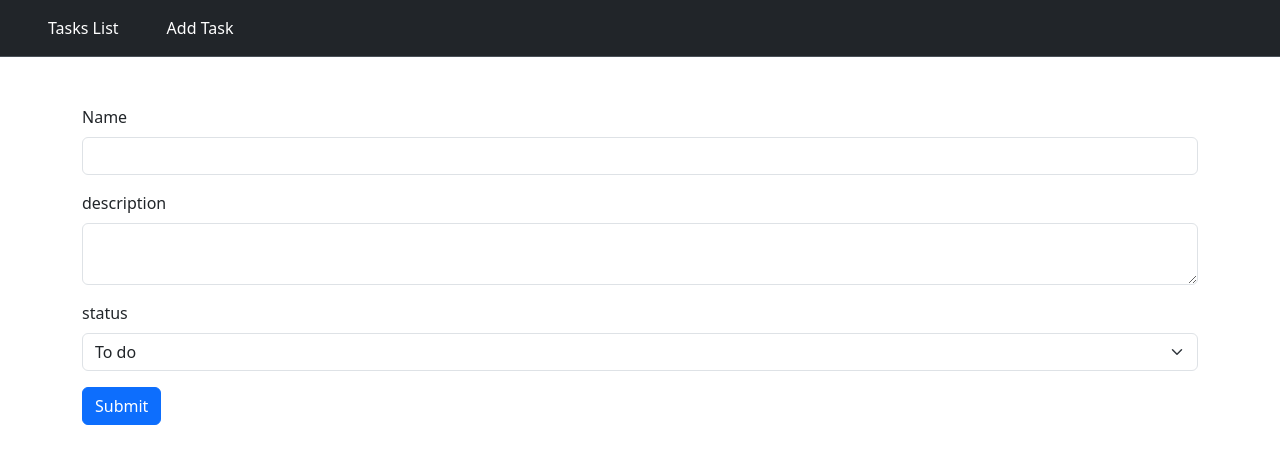
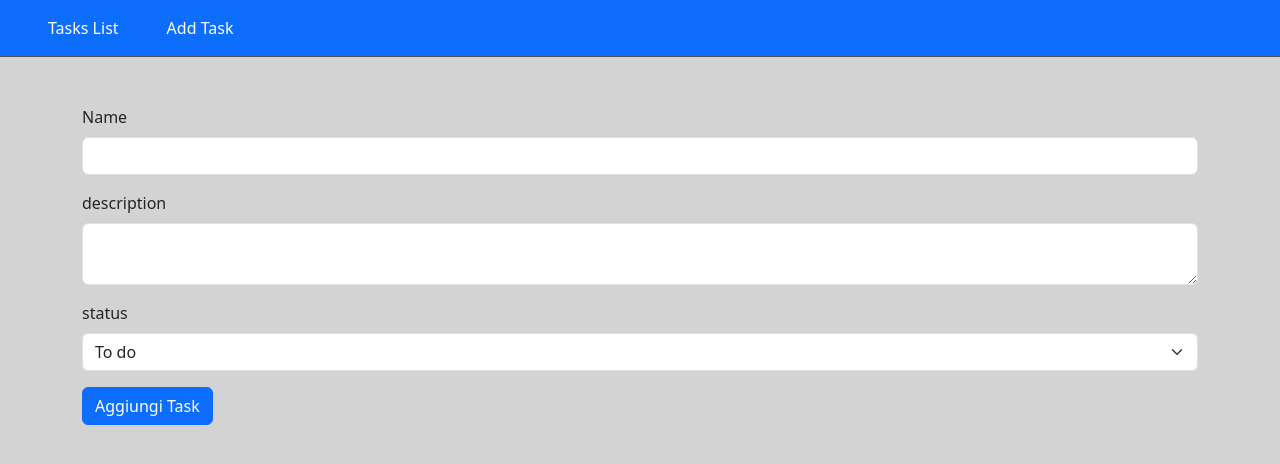
Before and after one commit to andrea-mosca/ex-react-task-manager, a React (Vite) app: page /add in a window 1280 px wide. Shown: the top 464 px of the page. Built offline with nearby package versions, Linux system fonts and the light colour scheme; no server answers.

Commit message:
problem fixed

```diff
--- a/src/component/NavBar.jsx
+++ b/src/component/NavBar.jsx
@@ -3,7 +3,7 @@ import { NavLink } from "react-router-dom";
 export default function Navbar() {
   return (
     <nav
-      className="navbar bg-dark border-bottom border-body"
+      className="navbar bg-primary border-bottom border-body"
       data-bs-theme="dark"
     >
       <div className="d-flex gap-5 px-5 py-2">
--- a/src/index.css
+++ b/src/index.css
@@ -1,3 +1,6 @@
+body{
+  background-color: lightgray;
+}
 .navbar a {
   color: white;
   text-decoration: none;
--- a/src/pages/AddTask.jsx
+++ b/src/pages/AddTask.jsx
@@ -89,7 +89,7 @@ export default function AddTask() {
             className="btn btn-primary"
             disabled={isTitleValid}
           >
-            Submit
+            Aggiungi Task
           </button>
         </form>
       </div>
--- a/src/pages/TaskDetails.jsx
+++ b/src/pages/TaskDetails.jsx
@@ -1,5 +1,4 @@
 import { useParams, useNavigate } from "react-router-dom";
-import useTasks from "../hooks/UseTasks";
 import { useTaskContext } from "../context/GlobalContext";
 import Modal from "../component/Modal";
 import { useState } from "react";
@@ -15,7 +14,6 @@ export default function TaskDetails() {
   const [showModal, setShowModal] = useState(false);
   const [showEditModal, setShowEditModal] = useState(false);
   if (!task) {
-    // Mentre le task sono vuote o non è stata trovata la task
     return (
       <h1 className="container mt-3">Caricamento task o task non trovata...</h1>
     );
--- a/src/pages/TaskList.jsx
+++ b/src/pages/TaskList.jsx
@@ -34,17 +34,18 @@ export default function TaskList() {
   };
 
   const sortedTasks = useMemo(() => {
-    const orderMap = { "To do": 1, Doing: 2, Done: 3 };
-
     return [...tasks]
       .filter((t) => t.title.toLowerCase().includes(searchQuery.toLowerCase()))
       .sort((a, b) => {
-        let comparison = 0;
+        let comparison;
 
         if (sortBy === "title") {
           comparison = a.title.localeCompare(b.title);
         } else if (sortBy === "status") {
-          comparison = orderMap[a.status] - orderMap[b.status];
+          const statusOption = ["To do", "Doing", "Done"];
+          const indexA = statusOption.indexOf(a.status);
+          const indexB = statusOption.indexOf(b.status);
+          comparison = indexA - indexB;
         } else if (sortBy === "createdAt") {
           comparison =
             new Date(a.createdAt).getTime() - new Date(b.createdAt).getTime();
@@ -61,9 +62,10 @@ export default function TaskList() {
         <input
           onChange={(e) => debouncedSearchSetQuery(e.target.value)}
           placeholder="Cerca una Task..."
+          className="mt-4"
         ></input>
       </div>
-      <div className="mt-5">
+      <div className="mt-1">
         <table className="table border border-black p-2 mb-2 border-opacity-50">
           <thead>
             <tr>
@@ -91,9 +93,13 @@ export default function TaskList() {
             </tr>
           </thead>
           <tbody className="table-group-divider">
-            {sortedTasks.map((t) => (
-              <TaskRow key={t.id} task={t} />
-            ))}
+            {sortedTasks.length === 0 ? (
+              <tr>
+                <td>nessuna Task trovata</td>
+              </tr>
+            ) : (
+              sortedTasks.map((t) => <TaskRow key={t.id} task={t} />)
+            )}
           </tbody>
         </table>
       </div>
```
